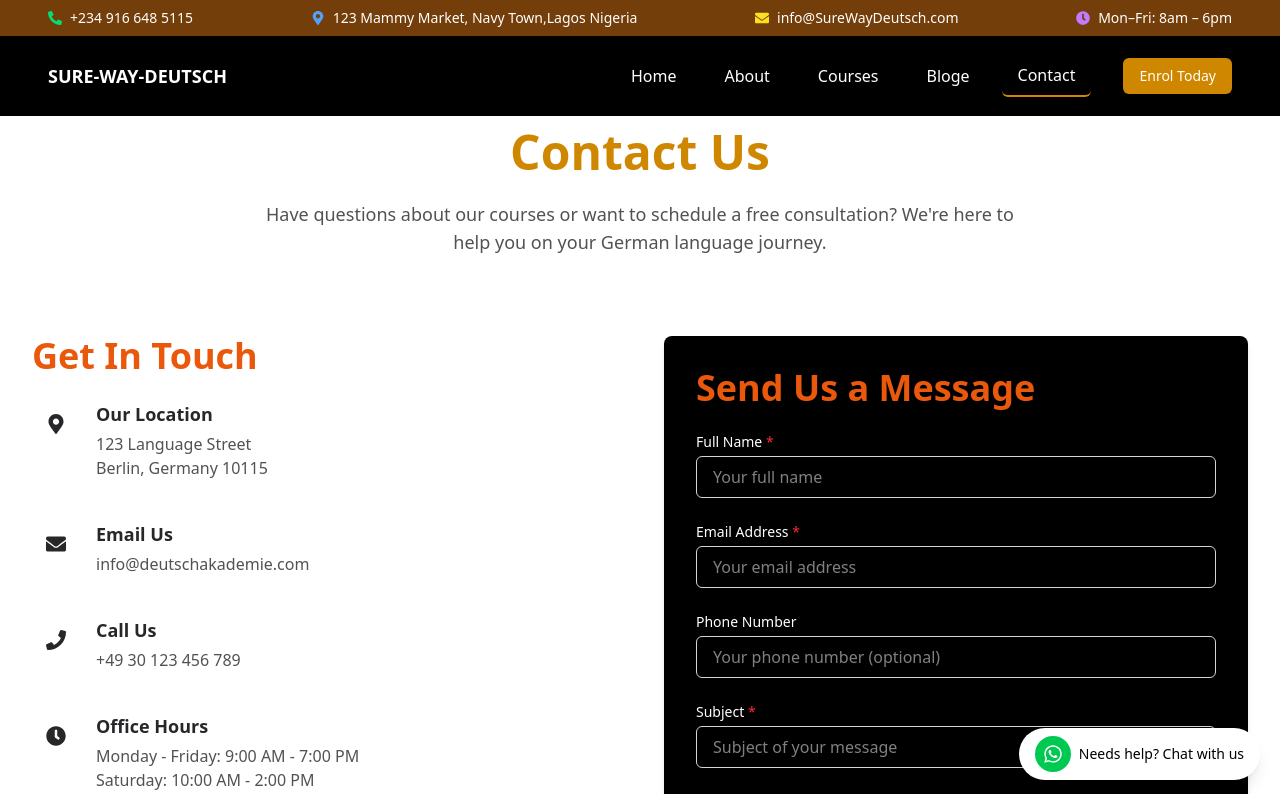
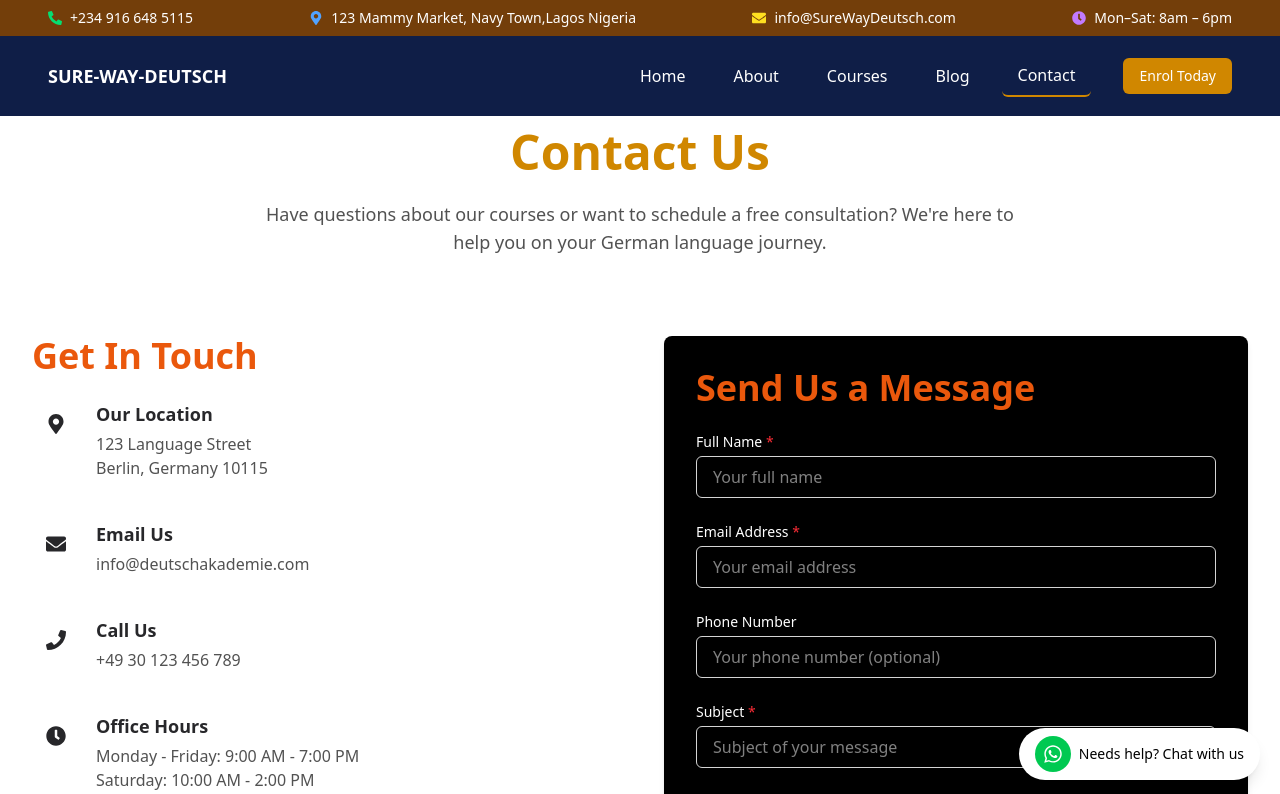
Before and after one commit to Code-Smart20/sure-way-deutsch, a React (Vite) app: page /contact in a window 1280 px wide. Shown: the top 794 px of the page. Built offline with nearby package versions, Linux system fonts and the light colour scheme.

Commit message:
color change

```diff
--- a/src/components/home/Features.jsx
+++ b/src/components/home/Features.jsx
@@ -90,7 +90,8 @@ function Features() {
     {features.map((feature, index) => (
       <motion.div
         key={index}
-        className="group bg-black text-white backdrop-blur-md rounded-xl border border-white/10 p-6
+        style={{backgroundColor:"#0F1E47"}}
+        className="group text-white backdrop-blur-md rounded-xl border border-white/10 p-6
                    hover:shadow-xl hover:scale-105 transition-all duration-300"
         variants={item}
       >
--- a/src/components/layout/Info.jsx
+++ b/src/components/layout/Info.jsx
@@ -27,7 +27,7 @@ const Info = () => {
         {/* Opening Hours */}
         <div className="flex items-center gap-2">
           <FaClock className="text-purple-400" />
-          <span>Mon–Fri: 8am – 6pm</span>
+          <span>Mon–Sat: 8am – 6pm</span>
         </div>
       </div>
     </div>
--- a/src/components/layout/Navbar.jsx
+++ b/src/components/layout/Navbar.jsx
@@ -10,12 +10,12 @@ function Navbar() {
     { name: 'Home', path: '/' },
     { name: 'About', path: '/about' },
     { name: 'Courses', path: '/courses' },
-    { name: 'Bloge', path: '/blog' },
+    { name: 'Blog', path: '/blog' },
     { name: 'Contact', path: '/contact' },
   ];
 
   return (
-    <header className="w-full px-4 top-20 left-0 right-0 h-20 z-50 transition-all duration-300 text-white bg-black flex items-center">
+    <header style = {{backgroundColor:"#0F1E47"}} className="w-full px-4 top-20 left-0 right-0 h-20 z-50 transition-all duration-300 text-white flex items-center">
       <div className="container mx-auto px-4 flex justify-between items-center w-full">
         <Link to="/" className="z-10 text-lg font-bold">
           SURE-WAY-DEUTSCH
@@ -42,7 +42,7 @@ function Navbar() {
           <div className="flex space-x-2 ml-4">
             <Link
               to="/register"
-              className="px-4 py-2 rounded-md bg-yellow-600 text-white hover:bg-yellow-700 text-sm"
+              className="px-4 py-2 rounded-md bg-yellow-600 text-white hover:bg-yellow-600 text-sm"
             >
               Enrol Today
             </Link>
@@ -51,7 +51,7 @@ function Navbar() {
 
         {/* Mobile Menu Toggle */}
         <button
-          className="md:hidden z-50 text-white bg-red-500"
+          className="md:hidden z-50 text-white bg-yellow-600"
           onClick={() => setIsOpen(!isOpen)}
           aria-label={isOpen ? 'Close Menu' : 'Open Menu'}
         >
@@ -89,7 +89,7 @@ function Navbar() {
                 <div className="flex flex-col space-y-2">
                   <Link
                     to="/register"
-                    className="px-4 py-2 bg-yellow-900 text-white rounded-md hover:bg-yellow-500 text-center"
+                    className="px-4 py-2 bg-yellow-900 text-white rounded-md hover:bg-yellow-600 text-center"
                     onClick={() => setIsOpen(false)}
                   >
                     Enrol Today
```
